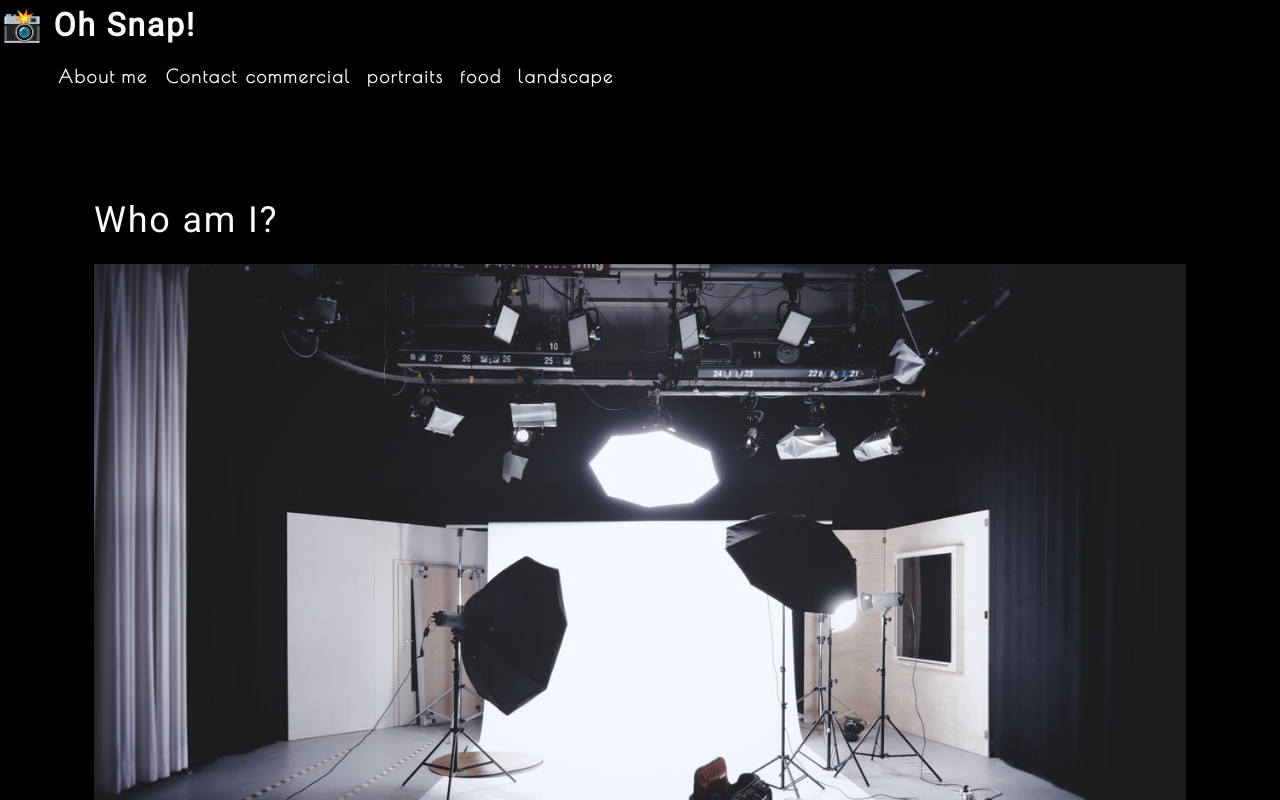
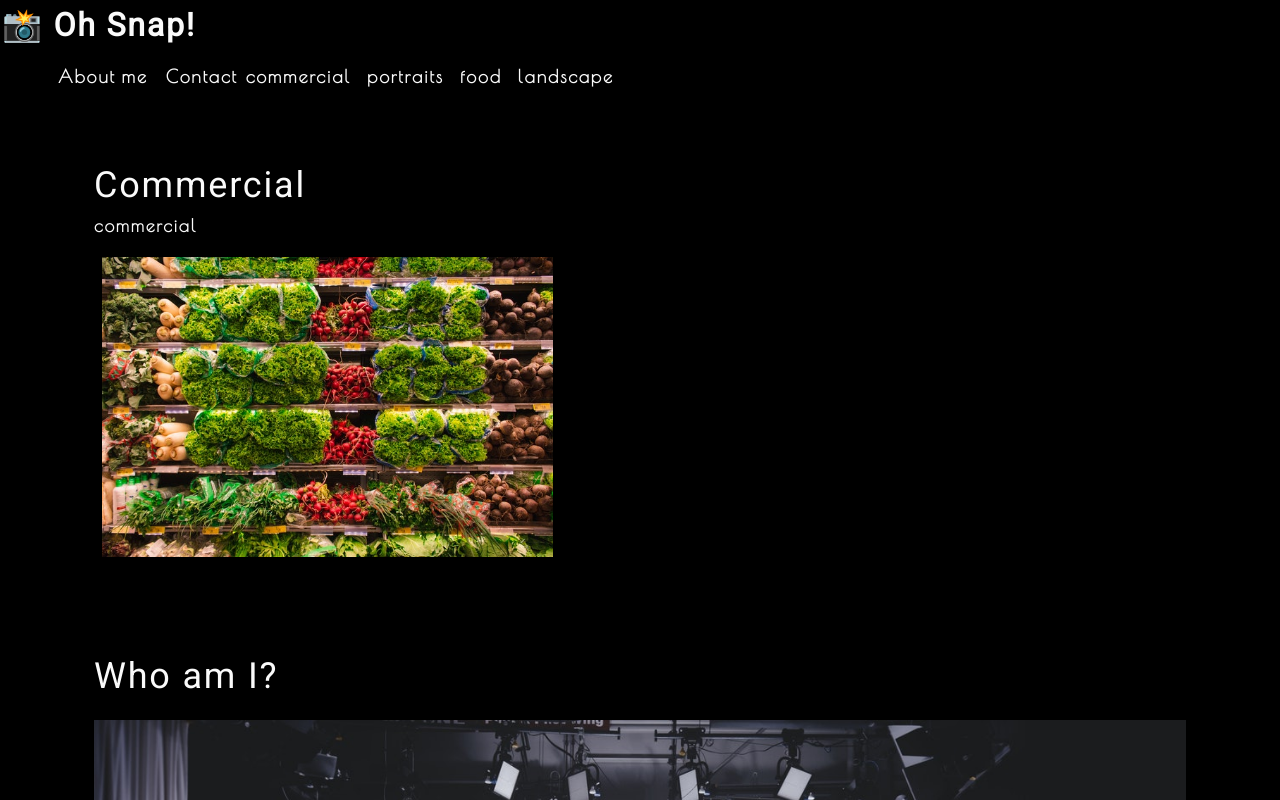
Before and after one commit to mikeydgithub/photo-port, a React (Create React App) app: page / in a window 1280 px wide. Shown: the top 800 px of the page. Built offline with nearby package versions, Linux system fonts and the light colour scheme.

Commit message:
gallery component

```diff
--- a/src/App.js
+++ b/src/App.js
@@ -1,8 +1,10 @@
+/* eslint-disable no-unused-vars */
 // import react in every file component. also import images or css at the top.
 import React from 'react';
 import './App.css';
 import About from './components/About';
 import Nav from './components/Nav';
+import Gallery from './components/Gallery';
 
 
 // language called JSX that can represnet HTML in JS.
@@ -11,6 +13,7 @@
    <div>
      <Nav></Nav>
      <main>
+       <Gallery></Gallery>
        <About></About>
      </main>
    </div>
--- a/src/components/Gallery/index.js
+++ b/src/components/Gallery/index.js
@@ -1,11 +1,25 @@
 /* eslint-disable no-unused-vars */
 import React from 'react'
+import {capitalizeFirstLetter} from '../../utils/helpers';
+import photo from "../../assets/small/commercial/0.jpg"
 
-function Gallery() {
+// create the gallery component
+function Gallery(props) {
+    const currentCategory = {
+        name: "commercial",
+        description: "Photos of grocery stores, food trucks, and other commercial projects."
+    };
     return (
         <section>
-            <h1>NAME</h1>
-            <p>DESCRIPTION</p>
+            <h1>{capitalizeFirstLetter(currentCategory.name)}</h1>
+            <p>{currentCategory.name}</p>
+            <div>
+            <img
+            src={photo}
+            alt="Commercial Exmaple"
+            className="img-thumbnail mx-1"
+            />
+            </div>
         </section>
     );
 }
```
